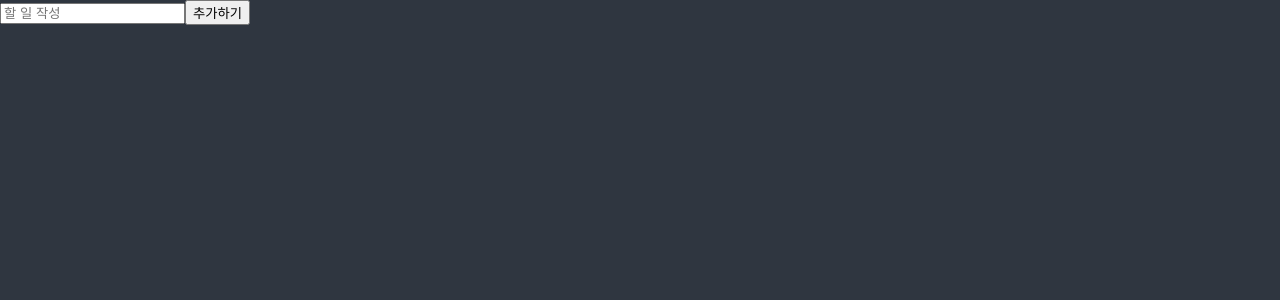
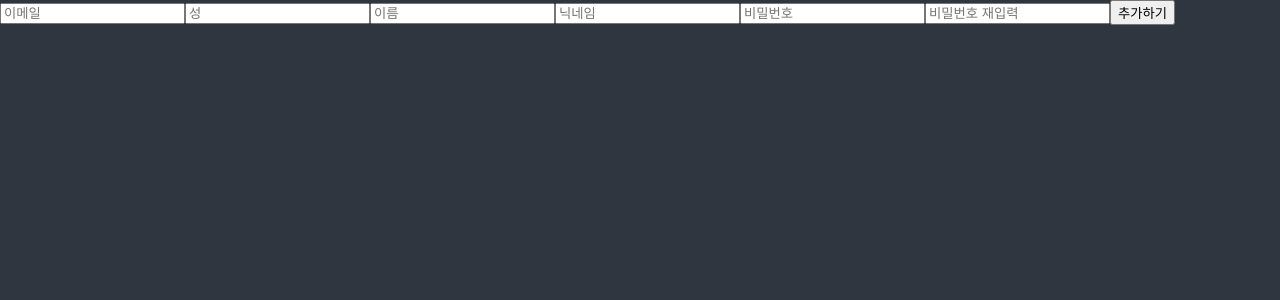
Before and after one commit to mocking-tiger/todo-list, a React (Create React App) app: page / in a window 1280 px wide. Shown: the top 300 px of the page. Built offline with nearby package versions, Linux system fonts and the light colour scheme; a web font is replaced by a local one.

Commit message:
chore: react-fook-form 설치 및 테스트

```diff
--- a/package.json
+++ b/package.json
@@ -6,6 +6,7 @@
     "cra-template-typescript": "1.2.0",
     "react": "^18.3.1",
     "react-dom": "^18.3.1",
+    "react-hook-form": "^7.54.2",
     "react-scripts": "5.0.1",
     "recoil": "^0.7.7",
     "styled-components": "^6.1.13"
--- a/src/ToDoList.tsx
+++ b/src/ToDoList.tsx
@@ -1,24 +1,49 @@
 import { FormEvent, useState } from "react";
+import { useForm } from "react-hook-form";
+
+// export default function ToDoList() {
+//   const [toDo, setToDo] = useState("");
+//   const [toDoError, setToDoError] = useState("");
+
+//   const onChange = (e: FormEvent<HTMLInputElement>) => {
+//     const {
+//       currentTarget: { value },
+//     } = e;
+//     setToDo(value);
+//     setToDoError("");
+//   };
+
+//   const onSubmit = (e: FormEvent<HTMLFormElement>) => {
+//     e.preventDefault();
+//     if (toDo.length < 10) {
+//       return setToDoError("투두는 열글자 이상");
+//     }
+//     console.log("submit");
+//   };
+
+//   return (
+//     <div>
+//       <form onSubmit={onSubmit}>
+//         <input value={toDo} onChange={onChange} placeholder="할 일 작성" />
+//         <button>추가하기</button>
+//         {toDoError !== "" ? toDoError : null}
+//       </form>
+//     </div>
+//   );
+// }
 
 export default function ToDoList() {
-  const [toDo, setToDo] = useState("");
-
-  const onChange = (e: FormEvent<HTMLInputElement>) => {
-    const {
-      currentTarget: { value },
-    } = e;
-    setToDo(value);
-  };
-
-  const onSubmit = (e: FormEvent<HTMLFormElement>) => {
-    e.preventDefault();
-    console.log(toDo);
-  };
-
+  const { register, watch } = useForm();
+  console.log(watch());
   return (
     <div>
-      <form onSubmit={onSubmit}>
-        <input value={toDo} onChange={onChange} placeholder="할 일 작성" />
+      <form>
+        <input {...register("Email")} placeholder="이메일" />
+        <input {...register("firstName")} placeholder="성" />
+        <input {...register("lastName")} placeholder="이름" />
+        <input {...register("username")} placeholder="닉네임" />
+        <input {...register("password")} placeholder="비밀번호" />
+        <input {...register("passwordRepeat")} placeholder="비밀번호 재입력" />
         <button>추가하기</button>
       </form>
     </div>
```
Also changed, not shown: 1 other file (tests, documents, lock files or other folders).
